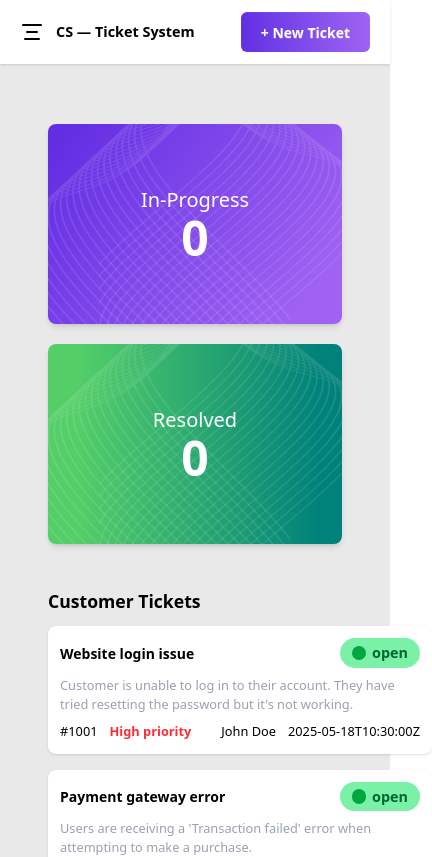
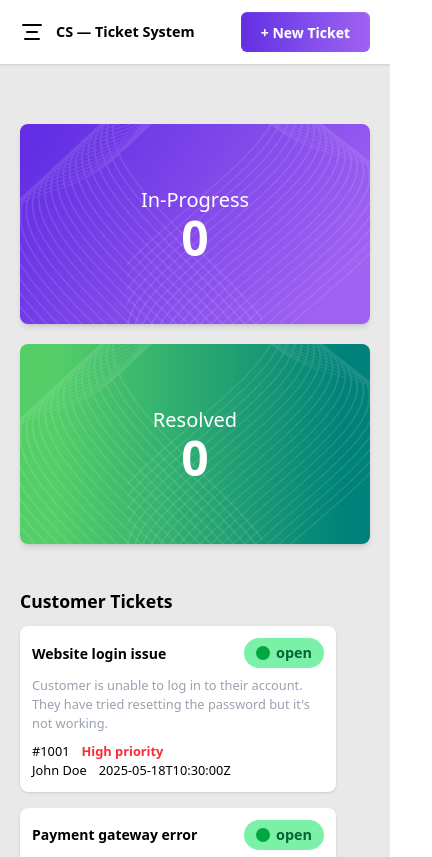
Before and after one commit to ehasun15019/ph-assignment-7--Customer-Support-Zone-, a React (Vite) app: page / in a window 390 px wide. Shown: the top 857 px of the page, 432 px wide, since content can reach past the window. Built offline with nearby package versions, Linux system fonts and the light colour scheme.

Commit message:
update some width

```diff
--- a/src/App.jsx
+++ b/src/App.jsx
@@ -18,7 +18,7 @@ const App = () => {
     <div className=''>
       <Navbar/>
 
-      <div className='px-12'>
+      <div className='px-5 md:px-12'>
 
         <Suspense fallback={<span className="loading loading-spinner text-neutral"></span>}>
           <CustomerTicketStatus fetchTicketData={fetchTicketData}/>
--- a/src/Components/CardDesign.jsx
+++ b/src/Components/CardDesign.jsx
@@ -65,7 +65,7 @@ const CardDesign = ({ ticket, onClick }) => {
 
 
   return (
-    <div className="card w-96 bg-base-100 card-xs shadow-sm p-3 cursor-pointer" onClick={handleStatus}>
+    <div className="card w-79 md:w-96 bg-base-100 card-xs shadow-sm p-3 cursor-pointer" onClick={handleStatus}>
       <div className="card-bodies">
         <div className='flex justify-between items-center w-full'>
           <h2 className="card-title flex-1">{ticket.title}</h2>
@@ -80,7 +80,7 @@ const CardDesign = ({ ticket, onClick }) => {
 
         <p className='text-[0.8rem] py-2 text-gray-400'>{ticket.description}</p>
 
-        <div className="flex justify-between text-[0.8rem]">
+        <div className="flex flex-col md:flex-row justify-between text-[0.8rem]">
           <div className='flex gap-3'>
             <p>{ticket.number}</p>
 
```
